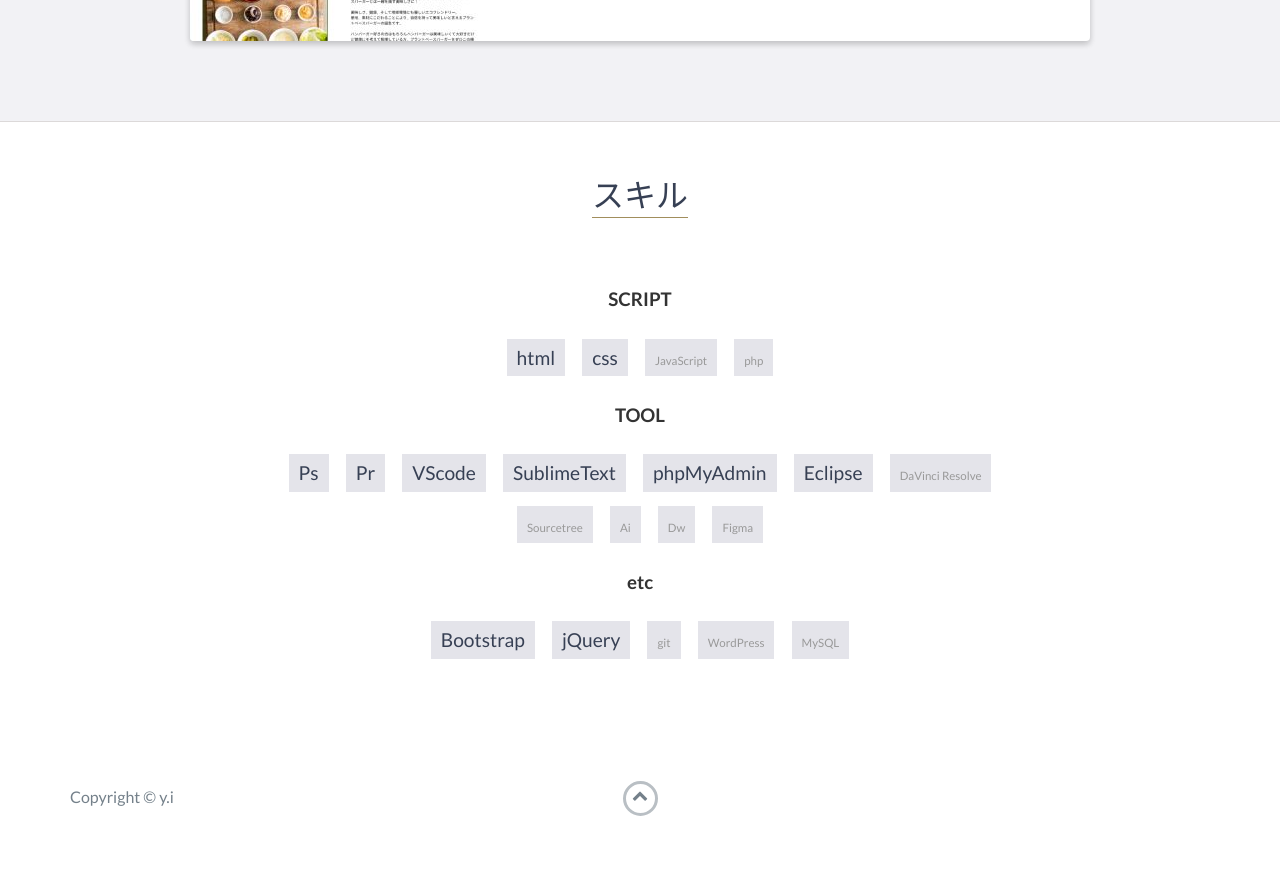
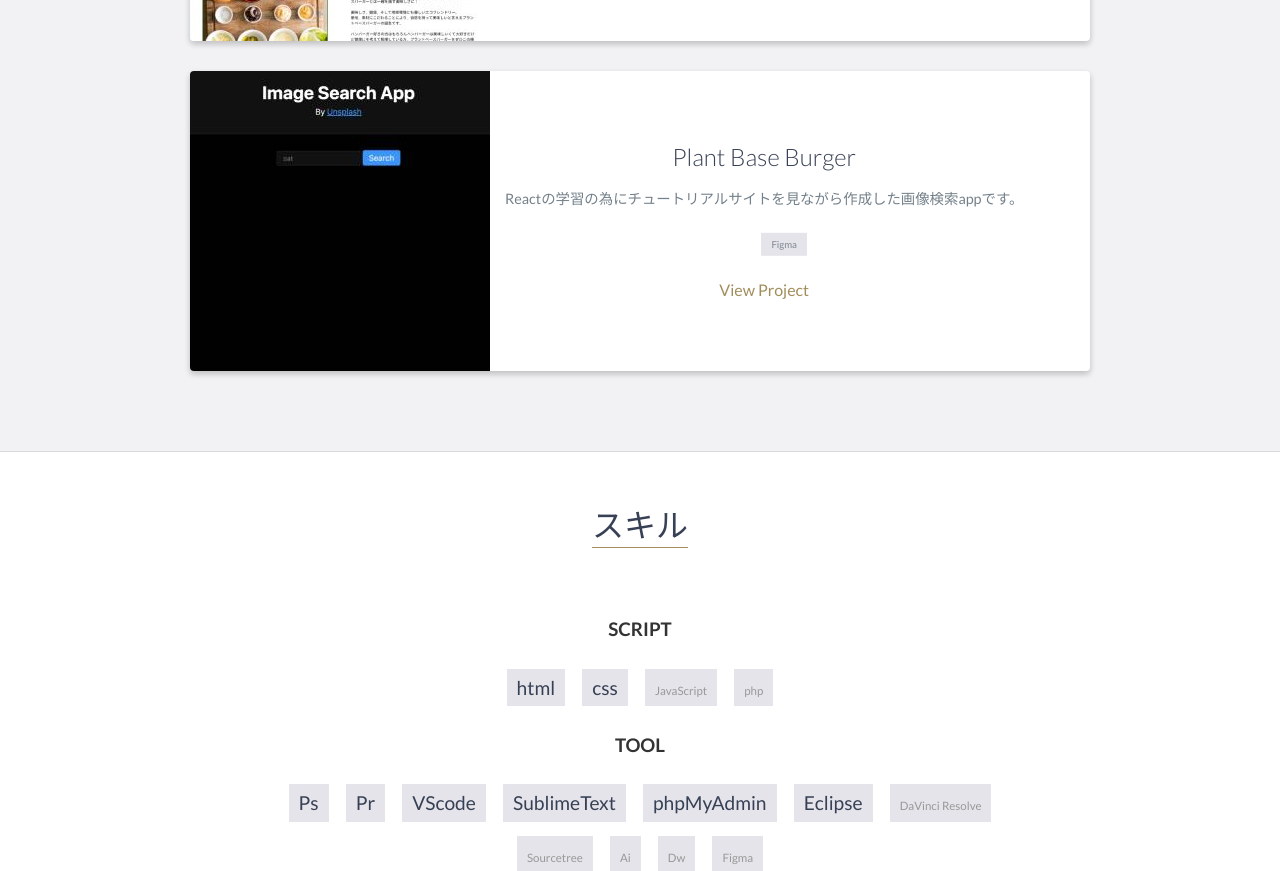
Before and after one commit to angeistory/portfolio, a website: page index.html in a window 1280 px wide. Shown: the part 3285-4156 px from the top of the page. Drawn offline with nearby package versions, Linux system fonts and the light colour scheme.

Commit message:
image-search-app追加

```diff
--- a/index.html
+++ b/index.html
@@ -213,6 +213,24 @@
 					<!-- End .project-info -->
 				</div>
 				<!-- End .project -->
+				<div class="project shadow-large">
+					<div class="project-image">
+						<img src="images/project3.jpg" />
+					</div>
+					<!-- End .project-image -->
+					<div class="project-info">
+						<h3>Plant Base Burger</h3>
+						<p>
+							Reactの学習の為にチュートリアルサイトを見ながら作成した画像検索appです。
+						</p>
+						<ul class="tool">
+							<li>Figma</li>
+						</ul>
+						<a href="https://image-search-app-practise.netlify.app/" target=_blank>View Project</a>
+					</div>
+					<!-- End .project-info -->
+				</div>
+				<!-- End .project -->
 
 			</div>
 		</div>
```
Also changed, not shown: images/project3.jpg (added), 5 other files.
